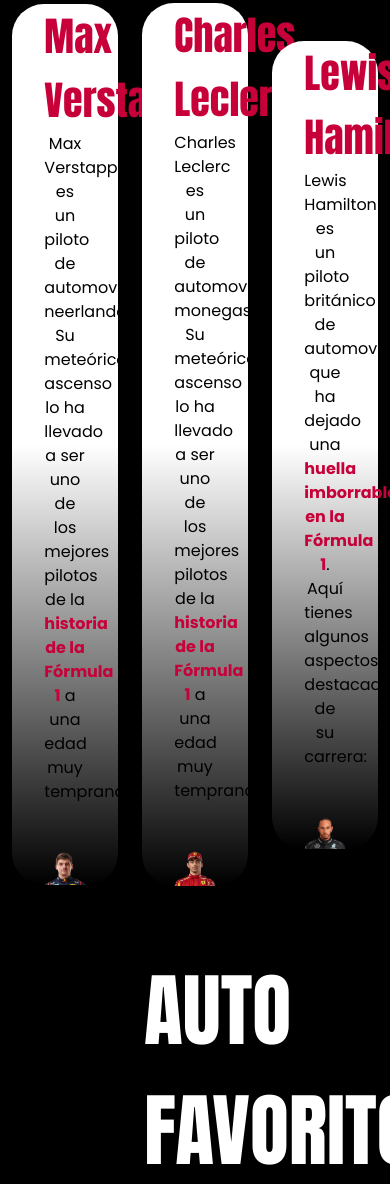
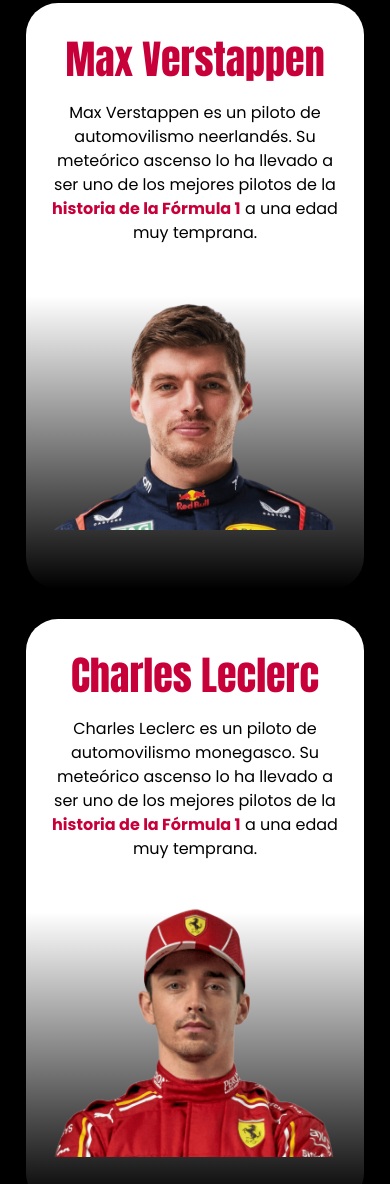
Before and after one commit to RodrigoOsor1o/hastiget, a plain HTML site: page index.html in a window 390 px wide. Shown: the part 7455-8639 px from the top of the page. Drawn offline with Linux system fonts and the light colour scheme.

Commit message:
responsive sec-9

```diff
--- a/index.html
+++ b/index.html
@@ -126,21 +126,30 @@
 		<h2 class="title-sec-6 anton-regular font-white">LOS MEJORES<br> <span class="poppins-bold font-red">C O R R E D O R E S</span></h2>
 	</section>
 
-	<section class="sec-9 bg-black">
+	<section class="sec-9 container bg-black">
 		<div class="cont-9">
 			<h3 class="sub3 font-red anton-regular">Max Verstappen</h3>
 			<p class="text poppins-regular">Max Verstappen es un piloto de automovilismo neerlandés. Su meteórico ascenso lo ha llevado a ser uno de los mejores pilotos de la <span class="font-red text-bold">historia de la Fórmula 1</span> a una edad muy temprana. </p>
-			<img class="img-sec9" src="image/Max-Verstappen.png" alt="">
+			<div class="wrapper-img-cars">
+				<img class="auto-img" src="image/Max-Verstappen.png" alt="">
+			</div>
+
 		</div>
 		<div class="cont-9">
 			<h3 class="sub3 font-red anton-regular">Charles Leclerc</h3>
 			<p class="text poppins-regular">Charles Leclerc es un piloto de automovilismo monegasco. Su meteórico ascenso lo ha llevado a ser uno de los mejores pilotos de la <span class="font-red text-bold">historia de la Fórmula 1</span> a una edad muy temprana.</p>
-			<img class="img-sec9" src="image/Charles-Leclerc.png" alt="">
+		<div class="wrapper-img-cars">
+			<img class="auto-img" src="image/Charles-Leclerc.png" alt="">
+		</div>
+
 		</div>
 		<div class="cont-9">
 			<h3 class="sub3 font-red anton-regular">Lewis Hamilton</h3>
 			<p class="text poppins-regular">Lewis Hamilton es un piloto británico de automovilismo que ha dejado una <span class="font-red text-bold">huella imborrable en la Fórmula 1</span>. Aquí tienes algunos aspectos destacados de su carrera:</p>
-			<img class="img-sec9" src="image/Lewis-Hamilton.png" alt="">
+			<div class="wrapper-img-cars">
+				<img class="auto-img" src="image/Lewis-Hamilton.png" alt="">
+			</div>
+
 		</div>
 	</section>
 
--- a/style.css
+++ b/style.css
@@ -261,22 +261,21 @@
 .sec-9{
 	/* flex-direction: stretch; */
 	display: flex;
+	justify-content: space-between;
+	flex-wrap: wrap;
 }
 
 .cont-9{
+	display: grid;
+	row-gap: 10px;
 	background-image: linear-gradient(to bottom, #ffffff, #ffffff, #000000);
-	width: 27%;
-	max-width: 800px;
-	position: relative;
+	max-width: 350px;
 	border-radius: 2rem;
-	margin: auto;
-	padding: 0rem 2rem 0rem 2rem;
+	padding: 1.5rem;
 	text-align: center;
 }
 
-.img-sec9{
-	margin: 3rem 0rem 0rem 0rem;
-}
+
 
 .sec-10{
 	padding: 4rem;
@@ -554,12 +553,18 @@
 	}
 	.sec-4 {
 		display: grid;
+		justify-content: center;
 		row-gap: 30px;
 	}
 
 	.sec-7 {
 		display: grid;
+
 	}
 
-
+	.sec-9 {
+		display: grid;
+		justify-content: center;
+		row-gap: 30px;
+	}
 }
```
